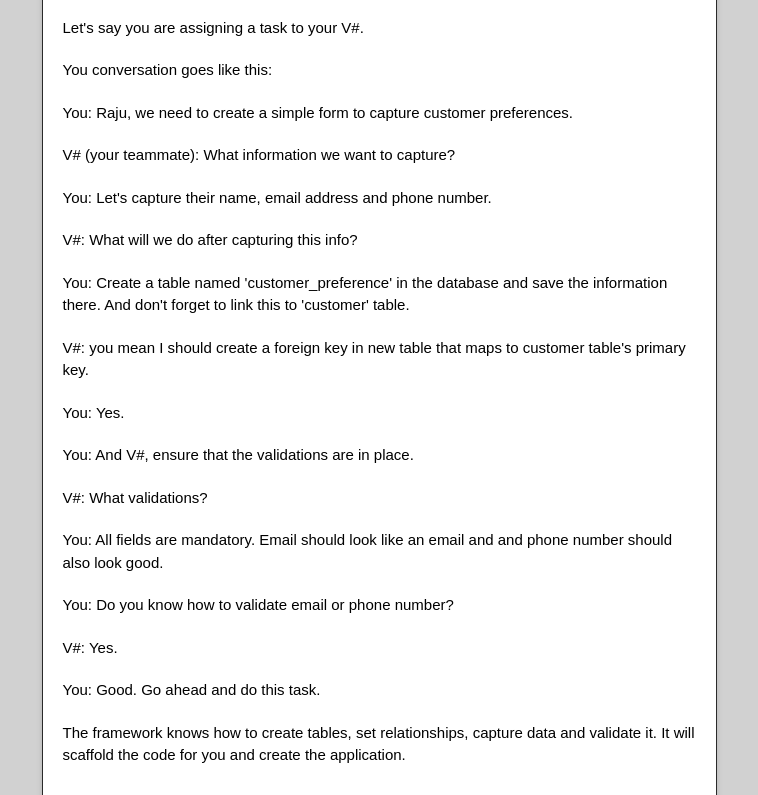
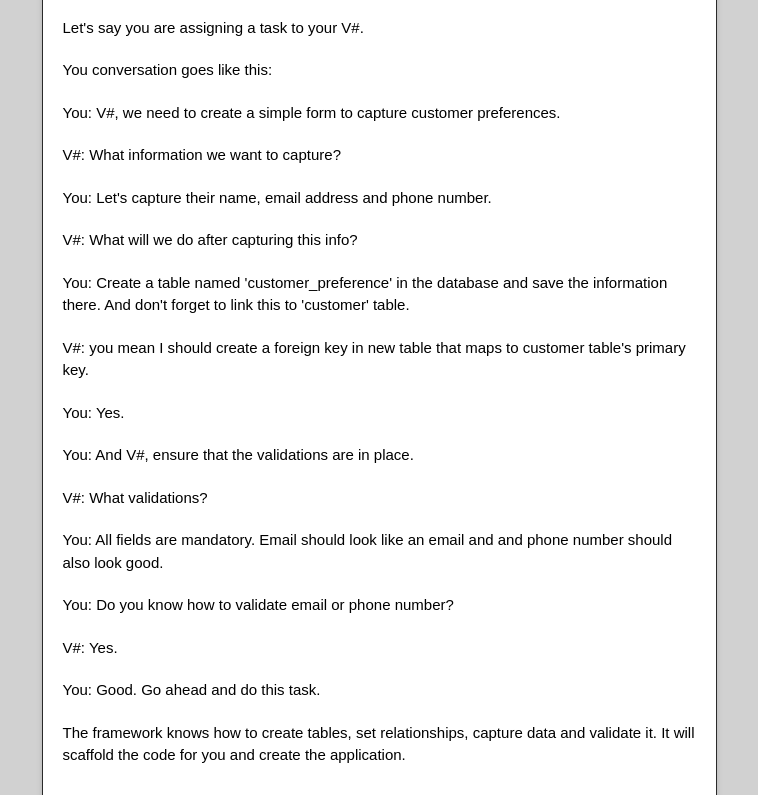
Before and after one commit to ashokmanghat/VSharp, a plain HTML site: page index.html in a window 1280 px wide. Shown: the part 1042-1837 px from the top of the page, without its empty margins (261-1019 px from the left). Drawn offline with nearby package versions, Linux system fonts and the light colour scheme.

Commit message:
Update index.html

```diff
--- a/index.html
+++ b/index.html
@@ -63,9 +63,9 @@
 
 <p>You conversation goes like this:</p>
 
-<p>You: Raju, we need to create a simple form to capture customer preferences.</p>
+<p>You: V#, we need to create a simple form to capture customer preferences.</p>
 
-<p>V# (your teammate): What information we want to capture?</p>
+<p>V#: What information we want to capture?</p>
 
 <p>You: Let's capture their name, email address and phone number.</p>
 
```
